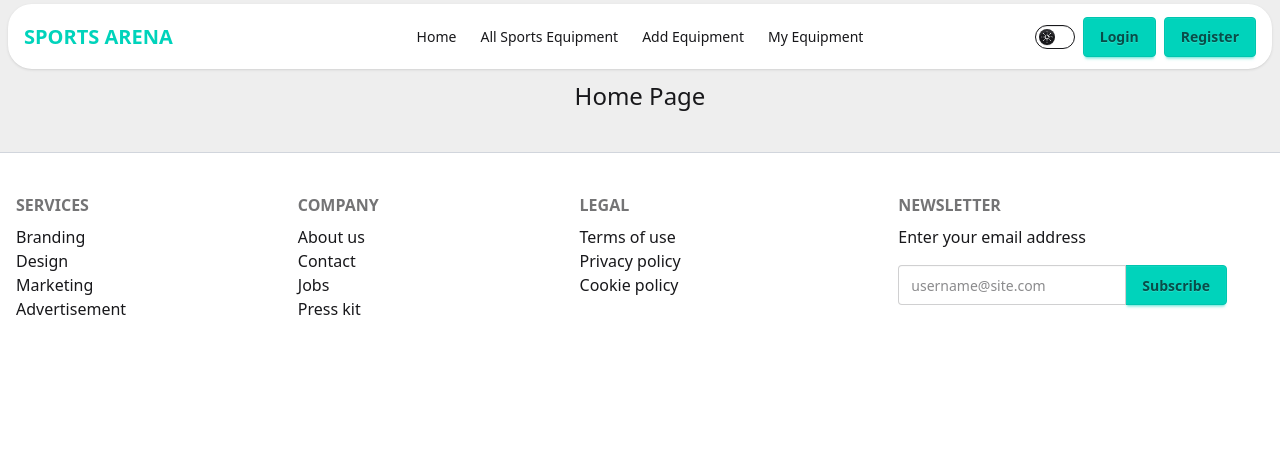
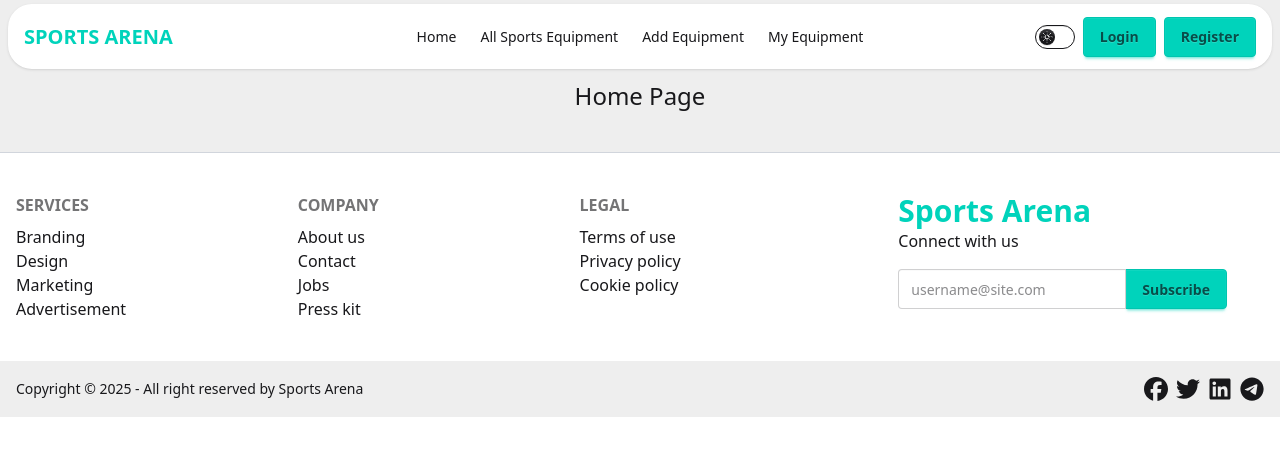
Before and after one commit to HiYasin/sports-arena-client, a React (Vite) app: page / in a window 1280 px wide. Shown: the top 456 px of the page. Built offline with nearby package versions, Linux system fonts and the light colour scheme.

Commit message:
Footer modified

```diff
--- a/src/components/shared/Footer.jsx
+++ b/src/components/shared/Footer.jsx
@@ -1,5 +1,6 @@
 import React from 'react';
 import ContainerX from './ContainerX';
+import { FaInstagram, FaTwitter, FaFacebook, FaWhatsapp, FaLinkedin, FaTelegram } from 'react-icons/fa6';
 const Footer = () => {
     return (
         <div className='border-0 border-t-[1px] border-gray-300'>
@@ -27,9 +28,9 @@ const Footer = () => {
                     </nav>
                 </div>
                 <form className='text-center md:text-left min-w-[150px] mx-auto'>
-                    <h6 className="footer-title">Newsletter</h6>
+                    <h1 className='text-3xl font-semibold text-accent'>Sports Arena</h1>
                     <fieldset>
-                        <div>Enter your email address</div>
+                        <div>Connect with us</div>
                         <div className="join mt-4">
                             <input
                                 type="text"
@@ -40,6 +41,19 @@ const Footer = () => {
                     </fieldset>
                 </form>
             </ContainerX>
+            <footer className="footer sm:footer-horizontal footer-center bg-base-300 text-base-content p-4">
+                <ContainerX className={'flex flex-col md:flex-row justify-between w-full'}>
+                    <aside>
+                        <p>Copyright © {new Date().getFullYear()} - All right reserved by Sports Arena</p>
+                    </aside>
+                    <aside className='flex gap-2'>
+                        <FaFacebook className='text-2xl cursor-pointer transition-all duration-300 hover:text-accent'/>
+                        <FaTwitter className='text-2xl cursor-pointer transition-all duration-300 hover:text-accent'/>
+                        <FaLinkedin className='text-2xl cursor-pointer transition-all duration-300 hover:text-accent'/>
+                        <FaTelegram className='text-2xl cursor-pointer transition-all duration-300 hover:text-accent'/>
+                    </aside>
+                </ContainerX>
+            </footer>
         </div>
     );
 };
```
